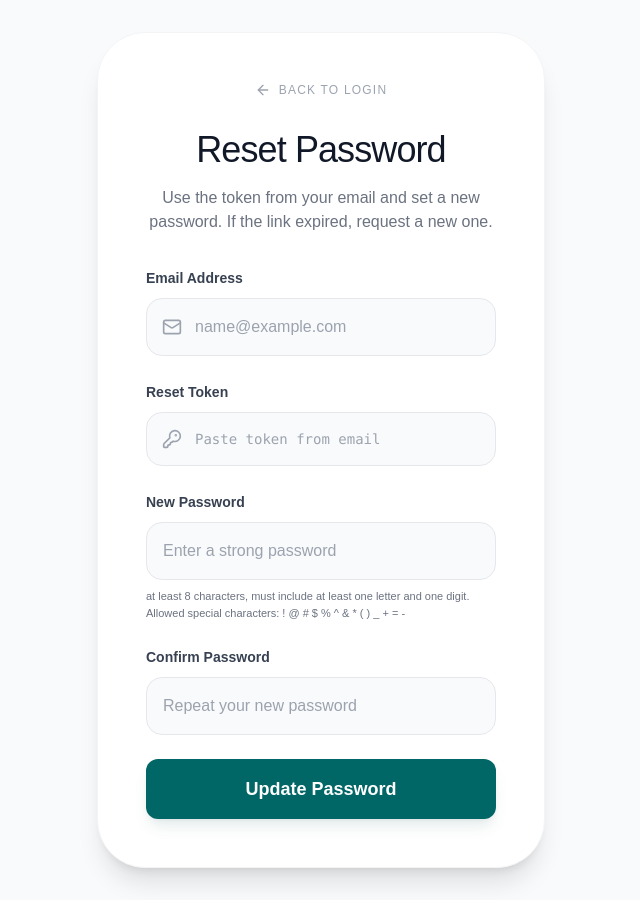
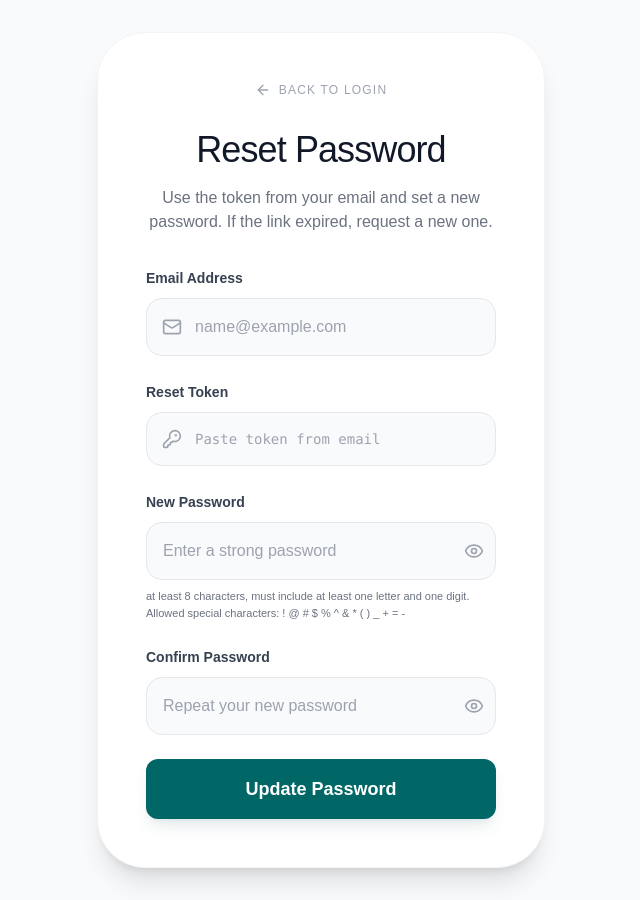
Before and after one commit to matanmalka1/mami-supermarket-frontend, a React (Vite) app: page /reset-password in a window 1280 px wide. Shown: the whole page, without its empty margins (319-959 px from the left). Built offline with nearby package versions, Linux system fonts and the light colour scheme; no server answers.

Commit message:
refactor: enhance registration and reset forms with password confirmation and validation rules

```diff
--- a/src/features/auth/components/RegistrationForm.tsx
+++ b/src/features/auth/components/RegistrationForm.tsx
@@ -1,9 +1,10 @@
 import { UseFormReturn } from "react-hook-form";
 import { Eye, EyeOff, ArrowRight } from "lucide-react";
 import Button from "../../../components/ui/Button";
+import type { RegisterInput } from "@/validation/auth";
 
 interface RegistrationFormProps {
-  form: UseFormReturn<any>;
+  form: UseFormReturn<RegisterInput>;
   onSubmit: (data: any) => void;
   showPass: boolean;
   setShowPass: (val: boolean) => void;
@@ -113,6 +114,32 @@ const RegistrationForm: React.FC<RegistrationFormProps> = ({
             {String(errors.password.message)}
           </p>
         )}
+        <p className="text-[10px] text-gray-400 font-bold px-1">
+          Password must be at least 8 characters, include a letter and a number.
+        </p>
+      </div>
+
+      <div className="space-y-3">
+        <div className="relative group">
+          <input
+            {...register("confirmPassword")}
+            type={showPass ? "text" : "password"}
+            className="w-full bg-white border border-gray-100 rounded-2xl py-4 px-6 focus:ring-4 focus:ring-emerald-500/5 focus:border-[#008A45] outline-none font-bold"
+            placeholder="Confirm Password"
+          />
+          <button
+            type="button"
+            onClick={() => setShowPass(!showPass)}
+            className="absolute right-6 top-1/2 -translate-y-1/2 text-gray-300 hover:text-[#008A45]"
+          >
+            {showPass ? <EyeOff size={20} /> : <Eye size={20} />}
+          </button>
+        </div>
+        {errors.confirmPassword && (
+          <p className="text-[10px] text-red-500 font-bold px-1">
+            {String(errors.confirmPassword.message)}
+          </p>
+        )}
       </div>
 
       <div className="flex items-center gap-4 px-1">
--- a/src/features/auth/hooks/useRegister.ts
+++ b/src/features/auth/hooks/useRegister.ts
@@ -16,7 +16,7 @@ export const useRegister = () => {
       setLoading(true);
       try {
         await sendRegisterOtp(email);
-        toast.success("OTP sent to your inbox", { id: "reg" });
+        toast.success("OTP sent to your " + email, { id: "reg" });
         setStep("OTP");
       } catch (err: any) {
         toast.error(err.message || "Failed to send OTP", { id: "reg" });
--- a/src/pages/auth/Register.tsx
+++ b/src/pages/auth/Register.tsx
@@ -39,6 +39,7 @@ const Register: React.FC<{
       email: "",
       phone: "",
       password: "",
+      confirmPassword: "",
       acceptTerms: false,
     },
   });
--- a/src/pages/auth/ResetForm.tsx
+++ b/src/pages/auth/ResetForm.tsx
@@ -1,5 +1,5 @@
-import React from "react";
-import { KeyRound, Mail } from "lucide-react";
+import React, { useState } from "react";
+import { Eye, EyeOff, KeyRound, Mail } from "lucide-react";
 import Button from "@/components/ui/Button";
 
 type ResetFormProps = {
@@ -32,7 +32,11 @@ const ResetForm: React.FC<ResetFormProps> = ({
   onNewPasswordChange,
   onConfirmPasswordChange,
   onSubmit,
-}) => (
+}) => {
+  const [showNewPassword, setShowNewPassword] = useState(false);
+  const [showConfirmPassword, setShowConfirmPassword] = useState(false);
+
+  return (
     <form onSubmit={onSubmit} className="space-y-6">
       <div className="space-y-2">
         <label className="text-sm font-bold text-gray-700">Email Address</label>
@@ -65,15 +69,25 @@ const ResetForm: React.FC<ResetFormProps> = ({
 
       <div className="space-y-2">
         <label className="text-sm font-bold text-gray-700">New Password</label>
+        <div className="relative">
           <input
             required
-        type="password"
+            type={showNewPassword ? "text" : "password"}
             value={newPassword}
             onChange={(e) => onNewPasswordChange(e.target.value)}
-        className="w-full bg-gray-50 border border-gray-200 rounded-2xl py-4 px-4 focus:ring-2 focus:ring-emerald-500/10 outline-none transition-all"
+            className="w-full bg-gray-50 border border-gray-200 rounded-2xl py-4 px-4 pr-12 focus:ring-2 focus:ring-emerald-500/10 outline-none transition-all"
             placeholder="Enter a strong password"
             minLength={8}
           />
+          <button
+            type="button"
+            aria-label={showNewPassword ? "Hide new password" : "Show new password"}
+            onClick={() => setShowNewPassword((prev) => !prev)}
+            className="absolute inset-y-0 right-3 flex items-center text-gray-400 hover:text-gray-600 transition-colors"
+          >
+            {showNewPassword ? <EyeOff size={20} /> : <Eye size={20} />}
+          </button>
+        </div>
         <p className="text-[11px] text-gray-500">
           at least 8 characters, must include at least one letter and one digit. Allowed special characters: ! @ # $ % ^ & * ( ) _ + = -
         </p>
@@ -81,15 +95,25 @@ const ResetForm: React.FC<ResetFormProps> = ({
 
       <div className="space-y-2">
         <label className="text-sm font-bold text-gray-700">Confirm Password</label>
+        <div className="relative">
           <input
             required
-        type="password"
+            type={showConfirmPassword ? "text" : "password"}
             value={confirmPassword}
             onChange={(e) => onConfirmPasswordChange(e.target.value)}
-        className="w-full bg-gray-50 border border-gray-200 rounded-2xl py-4 px-4 focus:ring-2 focus:ring-emerald-500/10 outline-none transition-all"
+            className="w-full bg-gray-50 border border-gray-200 rounded-2xl py-4 px-4 pr-12 focus:ring-2 focus:ring-emerald-500/10 outline-none transition-all"
             placeholder="Repeat your new password"
             minLength={8}
           />
+          <button
+            type="button"
+            aria-label={showConfirmPassword ? "Hide confirm password" : "Show confirm password"}
+            onClick={() => setShowConfirmPassword((prev) => !prev)}
+            className="absolute inset-y-0 right-3 flex items-center text-gray-400 hover:text-gray-600 transition-colors"
+          >
+            {showConfirmPassword ? <EyeOff size={20} /> : <Eye size={20} />}
+          </button>
+        </div>
       </div>
 
       {showError && error && (
@@ -101,5 +125,6 @@ const ResetForm: React.FC<ResetFormProps> = ({
       </Button>
     </form>
   );
+};
 
 export default ResetForm;
--- a/src/pages/inventory/InventoryTable.tsx
+++ b/src/pages/inventory/InventoryTable.tsx
@@ -26,10 +26,7 @@ const InventoryTable: React.FC<InventoryTableProps> = ({
   onViewAnalytics,
   onViewRelocation,
 }) => {
-  const handleAction = (action: string, name: string) => {
-    toast.success(`${action} initiated for ${name}`);
-    onMenuToggle(null);
-  };
+  // Removed unused handleAction function
 
   return (
     <Table>
--- a/src/pages/store/ProfileSettings.tsx
+++ b/src/pages/store/ProfileSettings.tsx
@@ -26,8 +26,6 @@ const ProfileSettings: React.FC = () => {
     [user],
   );
   const {
-    register,
-    handleSubmit,
     formState: { isSubmitting },
     reset,
   } = useForm({
--- a/src/pages/store/Storefront.tsx
+++ b/src/pages/store/Storefront.tsx
@@ -16,7 +16,6 @@ import StorefrontModal from "./StorefrontModal";
 import FlashDeals from "@/components/store/FlashDeals";
 
 const Storefront: React.FC = () => {
-  const navigate = useNavigate();
   const categoryRef = useRef<HTMLDivElement>(null);
   const {
     categories,
--- a/src/validation/auth.ts
+++ b/src/validation/auth.ts
@@ -1,8 +1,14 @@
 import * as z from 'zod';
+
+const passwordRules = z
+  .string()
+  .min(8, 'Password must be at least 8 characters')
+  .regex(/[A-Za-z]/, 'Password must contain at least one letter')
+  .regex(/\d/, 'Password must contain at least one number');
 
 export const loginSchema = z.object({
   email: z.string().email('Invalid email address'),
-  password: z.string().min(6, 'Password must be at least 6 characters'),
+  password: z.string().min(6, 'Password must be at least 8 characters'),
   rememberMe: z.boolean().optional(),
 });
 
@@ -13,8 +19,12 @@ export const registerSchema = z.object({
   lastName: z.string().min(2, 'Last name is required'),
   email: z.string().email('Invalid email address'),
   phone: z.string().regex(/^05\d-?\d{7}$/, 'Invalid Israeli phone format (05X-XXXXXXX)'),
-  password: z.string().min(8, 'Password must be at least 8 characters'),
+  password: passwordRules,
+  confirmPassword: passwordRules,
   acceptTerms: z.boolean().refine((val) => val === true, { message: 'You must accept the terms' }),
+}).refine((data) => data.password === data.confirmPassword, {
+  path: ['confirmPassword'],
+  message: 'Passwords must match',
 });
 
 export type RegisterInput = z.infer<typeof registerSchema>;
```
Also changed, not shown: 1 other file (tests, documents, lock files or other folders). Lines whose indentation alone changed are shown as unchanged.
